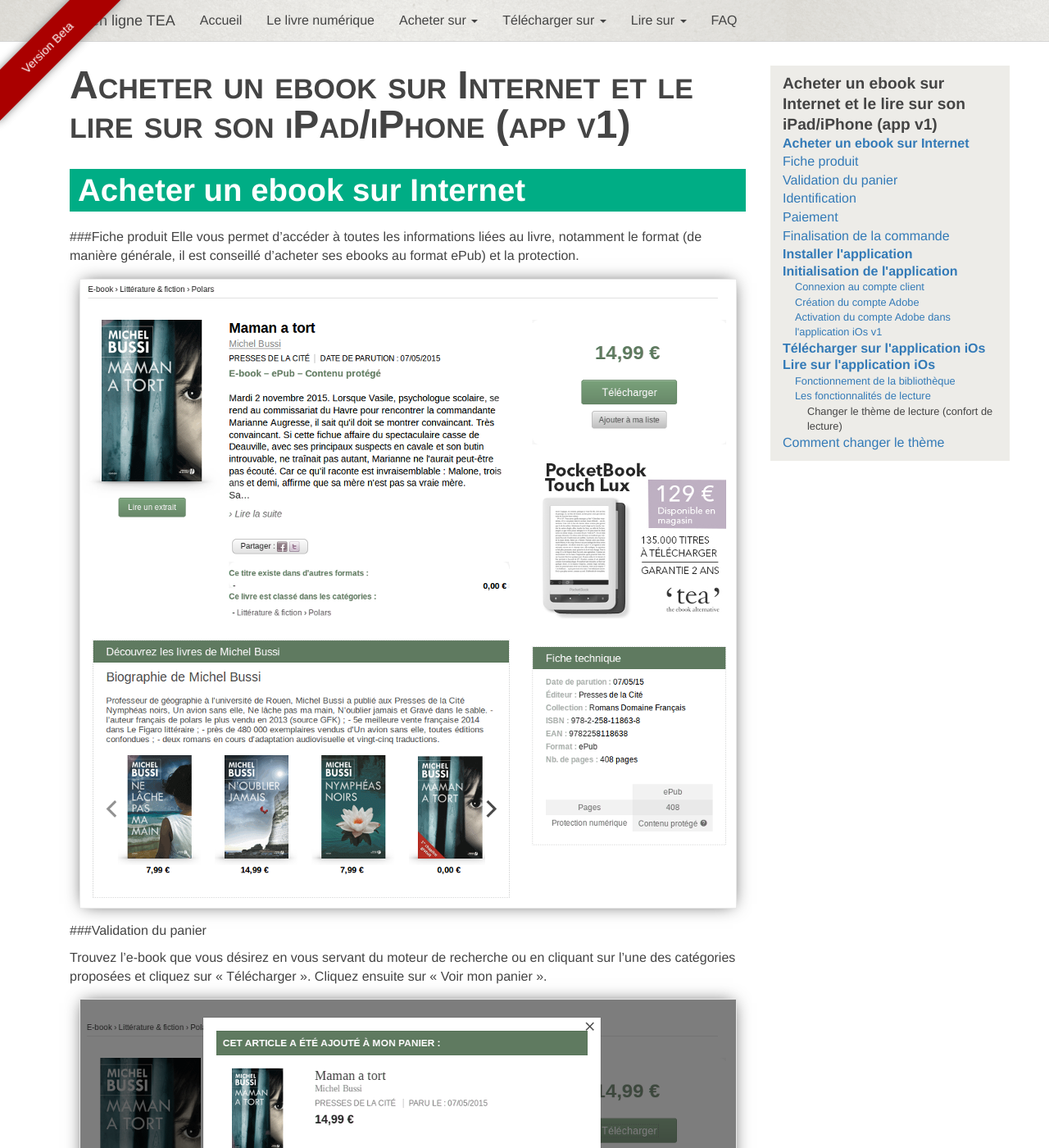
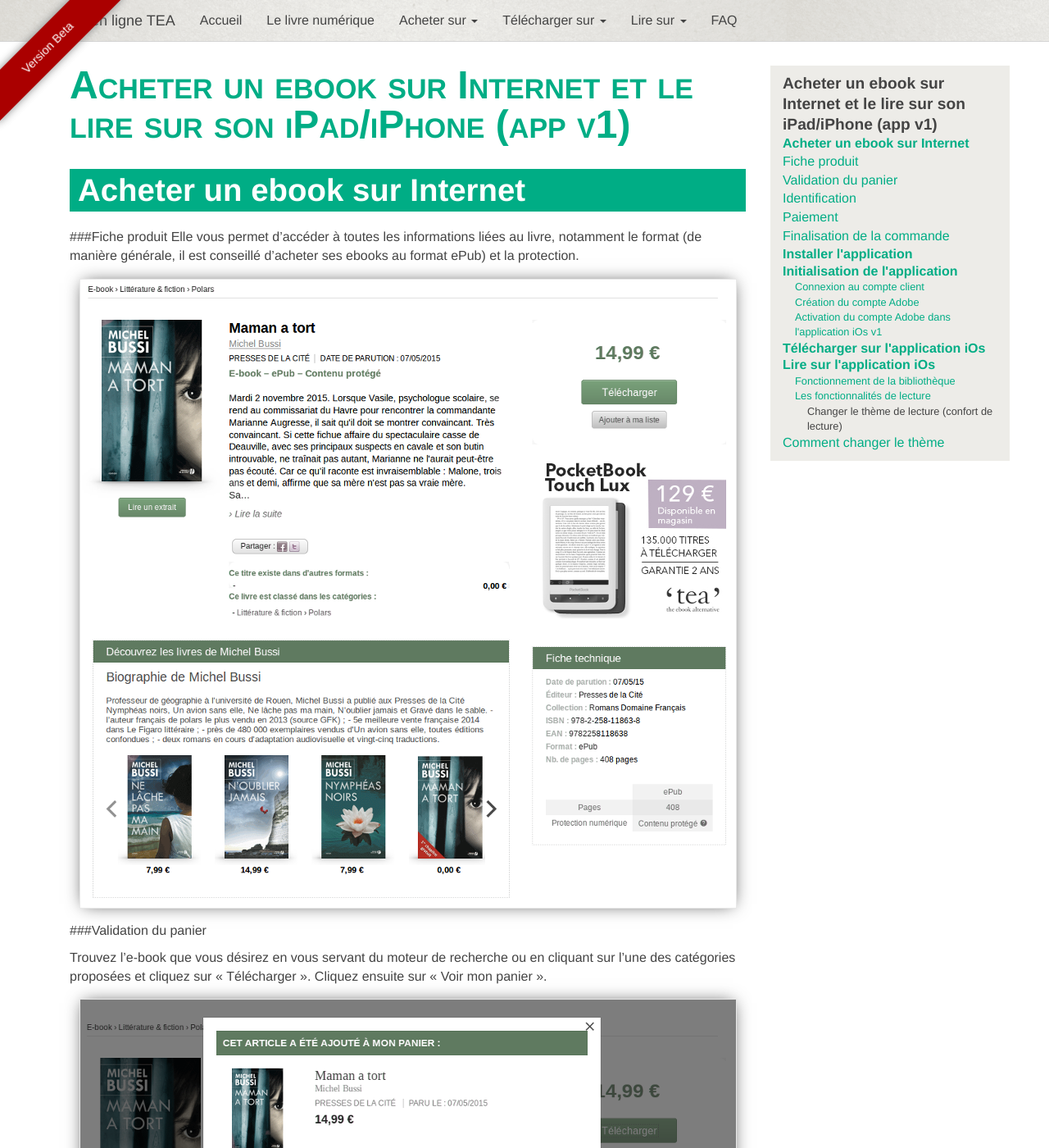
Before and after one commit to TEA-ebook/help-center, a Jekyll site: the page built from _pages/web-iosv1.md, in a window 1280 px wide and 1400 px high. Shown: the whole window at 82% size. Built offline with Jekyll 4.4.1, drawn with Linux system fonts in a browser that asks for light colours; nearby versions of some CDN libraries; Markdown is read by kramdown in place of the engine named in the settings.

Commit message:
Fix: Mod: use variables color

```diff
--- a/css/page.scss
+++ b/css/page.scss
@@ -63,7 +63,7 @@
   }
 
   h1 {
-    color: tea-color('primary');
+    color: tea-color('accent');
     font-weight: bold;
     font-variant: small-caps;
     font-size: 3em;
@@ -75,7 +75,7 @@
     margin-top: 30px;
     margin-bottom: 20px;
     color: white;
-    background-color: tea-color('primary');
+    background-color: tea-color('accent');
     font-size: 2.4em;
     padding: 5px 10px;
     font-weight: bold;
@@ -88,14 +88,14 @@
     font-size: 1.8em;
     padding: 5px 10px;
     font-weight: bold;
-    color: tea-color('primary');
+    color: tea-color('accent');
   }
 
   h4 {
     margin-top: 20px;
     margin-bottom: 10px;
     font-weight: bold;
-    color: tea-color('primary');
+    color: tea-color('accent');
     font-size: 1.4em;
   }
 
@@ -131,12 +131,12 @@
 }
 
 a {
-    color: tea-color('primary');
+    color: tea-color('accent');
     text-decoration: none;
 }
 
 a:hover, a:focus {
-    color: tea-color('primary');
+    color: tea-color('accent');
     text-decoration: underline;
 }
 
```
